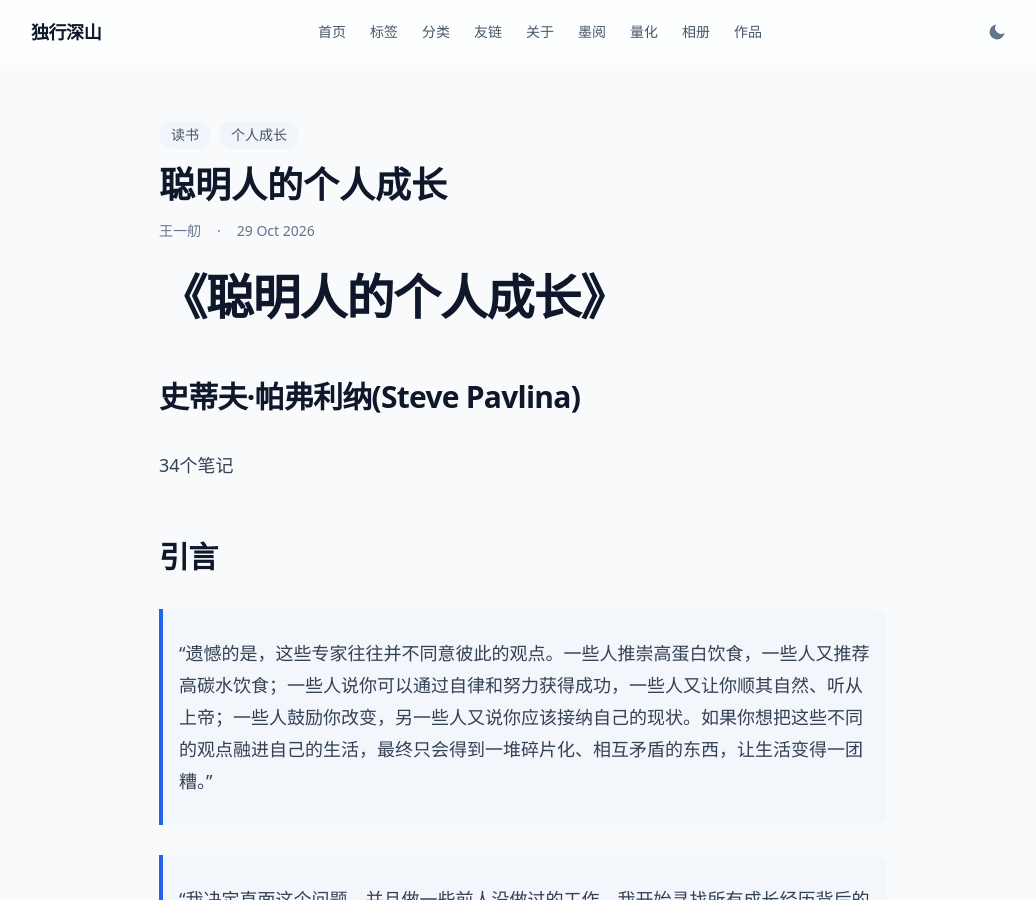
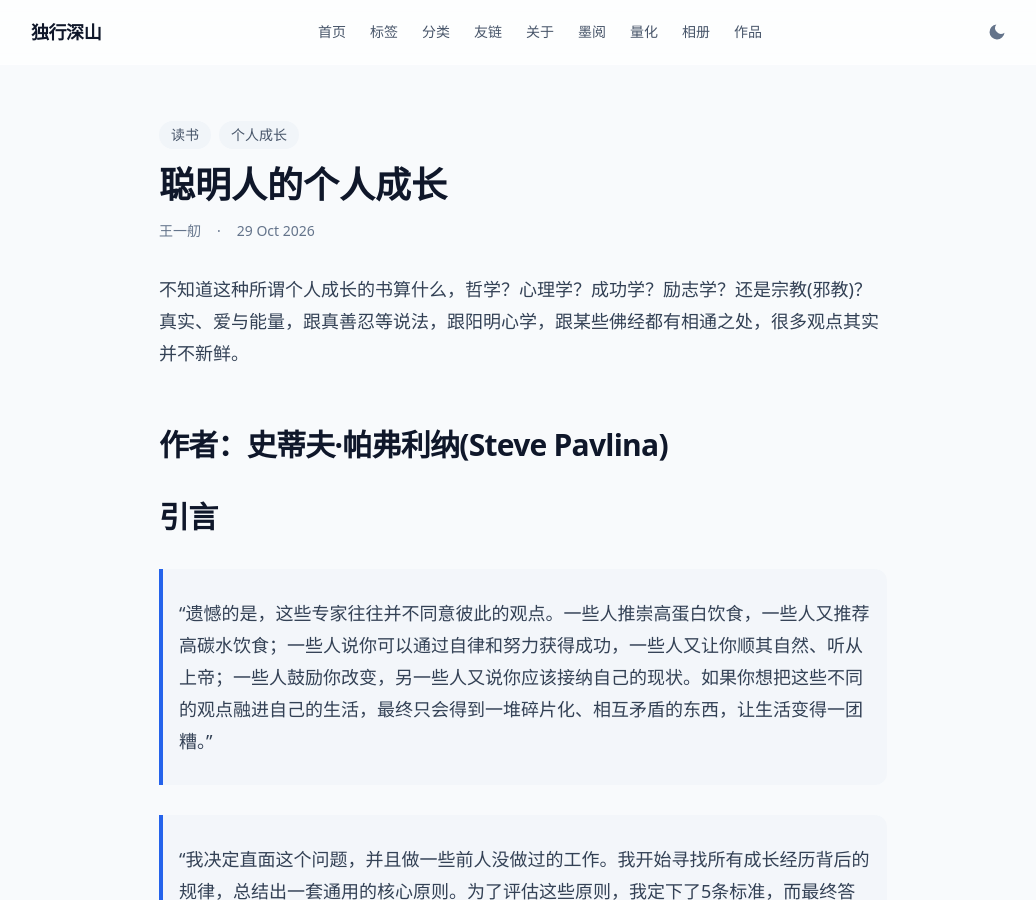
Before and after one commit to stardust1900/stardust1900.github.io, a Jekyll site: the page built from _posts/2026-10-29-the-personal-growth-of-smart-people.md, in a window 1280 px wide and 900 px high. Shown: the whole window, without its empty margins (117-1153 px from the left). Built offline with Jekyll 4.4.1, drawn with Linux system fonts in a browser that asks for light colours; comment, search, counter and statistics services are not loaded; some of the changed text lies outside the part shown.

Commit message:
docs: 更新《聪明人的个人成长》读书笔记

```diff
--- a/_posts/2026-10-29-the-personal-growth-of-smart-people.md
+++ b/_posts/2026-10-29-the-personal-growth-of-smart-people.md
@@ -7,10 +7,9 @@ categories: [Notes]
 tags: [读书, 个人成长]
 ---
 
-# 《聪明人的个人成长》
+不知道这种所谓个人成长的书算什么，哲学？心理学？成功学？励志学？还是宗教(邪教)？真实、爱与能量，跟真善忍等说法，跟阳明心学，跟某些佛经都有相通之处，很多观点其实并不新鲜。
 
-## 史蒂夫·帕弗利纳(Steve Pavlina)
-34个笔记
+## 作者：史蒂夫·帕弗利纳(Steve Pavlina)
 
 ## 引言
 
@@ -29,9 +28,7 @@ tags: [读书, 个人成长]
 
 > 准确度最高的预测，才是最好的预测。考虑到自我强化效应，预测最好能够提升自尊、积极情绪以及适度的创造性，而避免降低自尊、消极情绪或者不合理的退缩。实际上，预测并不是被动地观察——预测会成为最终结果的原因所在。
 
-> 确保自己
-
-> 是在正确的状态下，基于真实现状做出选择。
+> 确保自己是在正确的状态下，基于真实现状做出选择。
 
 > 当你觉察到信念、行为和感觉之间存在某些冲突时，问问自己：我是不是真的相信曾经被教导的那些东西？我的信念是真实而准确的吗？这些信念跟我感知到的现实一致吗？
 
```
